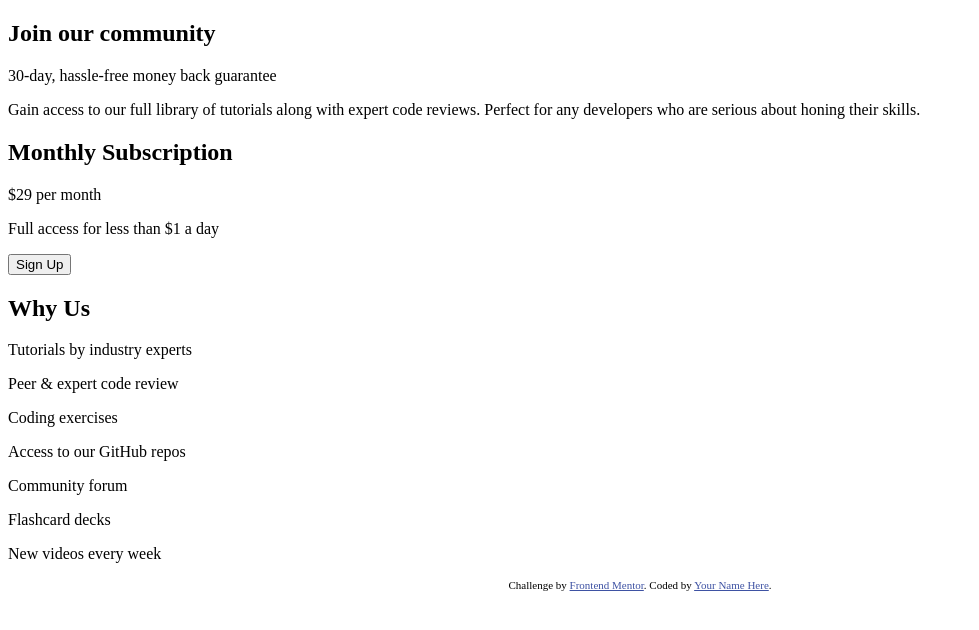
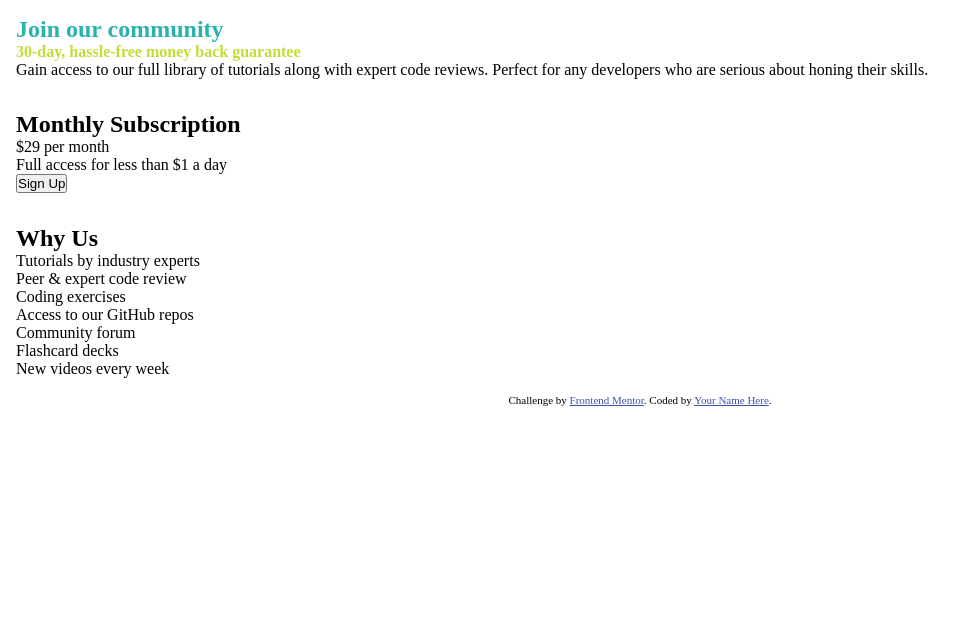
Before and after one commit to koreynichols/single-price-grid-component, a plain HTML site: page index.html in a window 1280 px wide. Shown: the whole page, without its empty margins (0-979 px from the left). Drawn offline with Linux system fonts and the light colour scheme.

Commit message:
working on styling

```diff
--- a/index.html
+++ b/index.html
@@ -14,15 +14,15 @@
 <body>
   <main>
     <div class="container">
-      <div class="join-us-section">
+      <div class="join-us-section section">
         <h2>Join our community</h2>
 
-        <p>30-day, hassle-free money back guarantee</p>
+        <p class="yellow">30-day, hassle-free money back guarantee</p>
 
         <p>Gain access to our full library of tutorials along with expert code reviews.
         Perfect for any developers who are serious about honing their skills.</p>
       </div>
-      <div class="subscribe-section">
+      <div class="subscribe-section section">
         <h2>Monthly Subscription</h2>
 
         <p>&dollar;29 per month</p>
@@ -31,7 +31,7 @@
 
         <input type="button" value="Sign Up">
       </div>
-      <div class="about-section">
+      <div class="about-section section">
         <h2>Why Us</h2>
 
         <p>Tutorials by industry experts</p>
--- a/styles.css
+++ b/styles.css
@@ -1,2 +1,28 @@
+:root {
+    --cyan: hsl(179, 62%, 43%);
+    --bright-yellow: hsl(71, 73%, 54%);
+    --light-gray: hsl(204, 43%, 93%);
+    --grayish-blue: hsl(218, 22%, 67%);
+}
+
+* {
+    padding: 0;
+    margin: 0;
+}
+
 .attribution { font-size: 11px; text-align: center; }
 .attribution a { color: hsl(228, 45%, 44%); }
+
+.section {
+    padding: 1rem;
+    font-size: 16px;
+}
+
+.join-us-section h2{
+    color: var(--cyan);
+}
+
+.yellow {
+    color: var(--bright-yellow);
+    font-weight: bold;
+}
```
